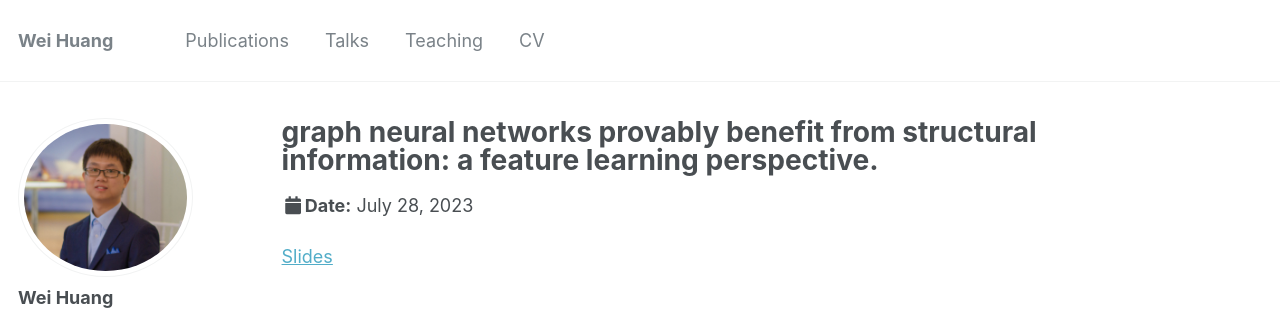
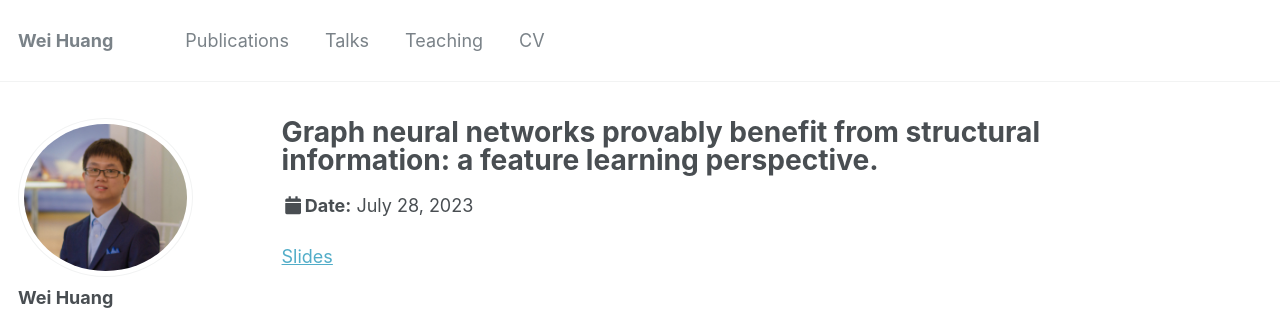
Before and after one commit to WeiHuang05/Weihuang05.github.io, a Jekyll site: the page built from _talks/2023-07-28-talk-6.md, in a window 1280 px wide. Shown: the top 310 px of the page. Built offline with Jekyll 4.4.1, drawn with Linux system fonts in a browser that asks for light colours.

```diff
--- a/_talks/2023-07-28-talk-6.md
+++ b/_talks/2023-07-28-talk-6.md
@@ -1,5 +1,5 @@
 ---
-title: "graph neural networks provably benefit from structural information: a feature learning perspective."
+title: "Graph neural networks provably benefit from structural information: a feature learning perspective."
 collection: talks
 type: "Contributed Talk"
 permalink: /talks/2023-07-28-talk-6
```
